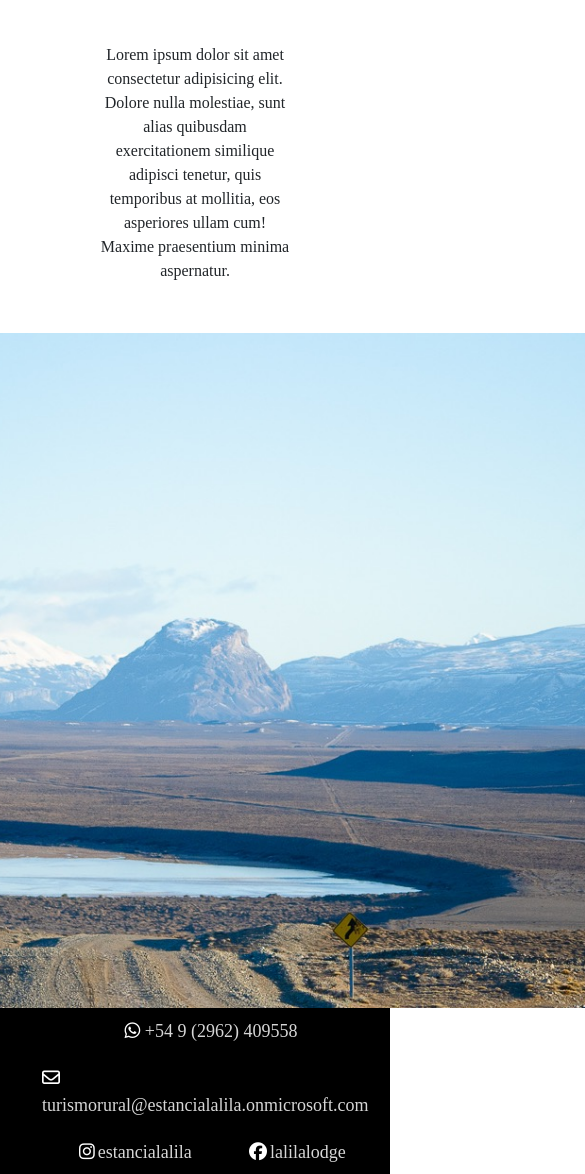
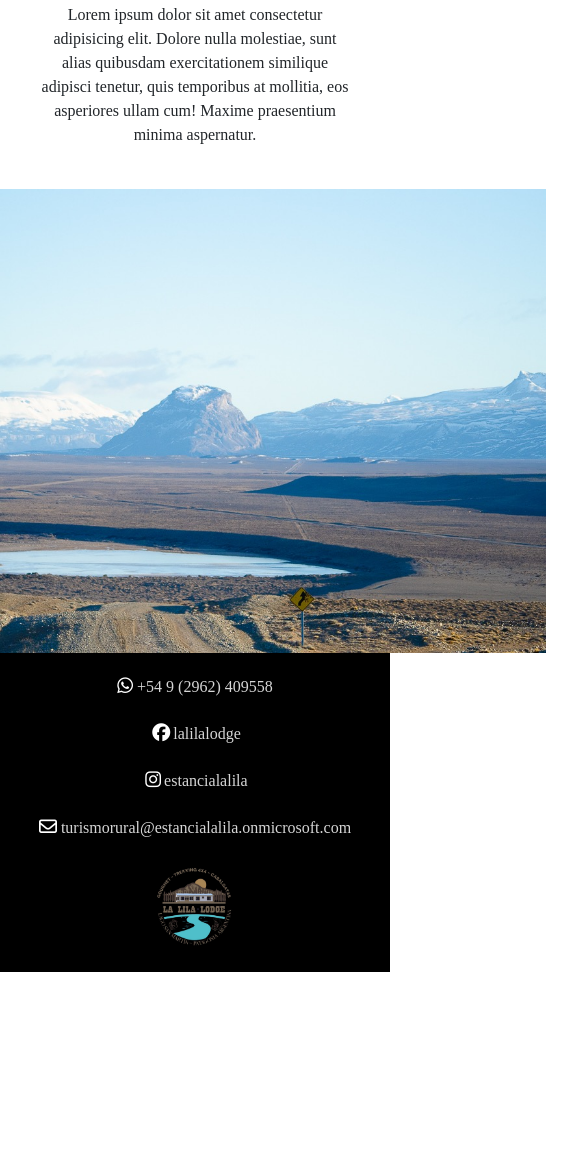
Before and after one commit to fedekahlke/lalila, a plain HTML site: page pages/ubicacion.html in a window 390 px wide. Shown: the part 826-2000 px from the top of the page, 585 px wide, since content can reach past the window. After the commit the page ends 1798 px from the top, so only its background shows below. Drawn offline with nearby package versions, Linux system fonts and the light colour scheme.

Commit message:
cambio footer responsive

```diff
--- a/estilos.css
+++ b/estilos.css
@@ -511,4 +511,38 @@ footer ul li{
         width: 100px;
     }
 
+
+    .footer{
+        display: flex;
+        flex-direction: column;
+        flex-wrap: wrap;
+        justify-content: center;
+        align-items: center;
+        padding: 10px;
+    }
+
+    .footer .footer-icon .footer-item{
+        font-size: 1rem;
+    }
+
 }
+
+@media screen and (max-width:550px){
+
+    .parrafo-actividades{
+        margin: 10px;
+        width: 85vw;
+    }
+
+    .parrafo-ubicacion{
+        margin: 10px;
+        width: 80vw;
+    }
+
+    .imagen-ubicacion{
+        margin-top: 2rem;
+        height: 55vh;
+    }
+
+
+}
--- a/pages/ubicacion.html
+++ b/pages/ubicacion.html
@@ -80,18 +80,22 @@
 
     <footer>
         <ul class="footer">
-            <li class="footer-icon"><i class="fa-brands fa-whatsapp" style="color: #ffffff;"></i><a class="footer-item" href="https://wa.me/1141988496"> +54 9 (2962) 409558</a>
-            </li>
-            <li class="footer-icon"><i class="fa-regular fa-envelope"></i><a class="footer-item" href="mailto: turismorural@estancialalila.onmicrosoft.com"> turismorural@estancialalila.onmicrosoft.com</a>
-            </li>
-            <li class="footer-icon"><i class="fa-brands fa-instagram icon" style="color: #ffffff;"></i><a class="footer-item" href="https://www.instagram.com/estancialalila/">estancialalila</a>
-            </li>
-            <li class="footer-icon">
-                <i class="fa-brands fa-facebook icon"></i><a class="footer-item" href="https://www.facebook.com/profile.php?id=100085677564327">lalilalodge</a>
-            </li>
-            <a href="../index.html"><img class="logo-footer" src="../img/Logo.jpg" alt=""></a>
+          <li class="footer-icon"><i class="fa-brands fa-whatsapp" style="color: #ffffff;"></i><a class="footer-item"
+              href="https://wa.me/1141988496"> +54 9 (2962) 409558</a>
+          </li>
+          <li class="footer-icon">
+            <i class="fa-brands fa-facebook icon"></i><a class="footer-item"
+              href="https://www.facebook.com/profile.php?id=100085677564327">lalilalodge</a>
+          </li>
+          <li class="footer-icon"><i class="fa-brands fa-instagram icon" style="color: #ffffff;"></i><a class="footer-item"
+              href="https://www.instagram.com/estancialalila/">estancialalila</a>
+          </li>
+          <li class="footer-icon"><i class="fa-regular fa-envelope"></i><a class="footer-item"
+            href="mailto: turismorural@estancialalila.onmicrosoft.com"> turismorural@estancialalila.onmicrosoft.com</a>
+          </li>
+          <a href="../index.html"><img class="logo-footer" src="../img/Logo.jpg" alt=""></a>
         </ul>
-    </footer>
+      </footer>
 
 
     <script src="https://cdn.jsdelivr.net/npm/bootstrap@5.3.0/dist/js/bootstrap.bundle.min.js" integrity="sha384-geWF76RCwLtnZ8qwWowPQNguL3RmwHVBC9FhGdlKrxdiJJigb/j/68SIy3Te4Bkz" crossorigin="anonymous"></script>
```
Also changed, not shown: index.html (+6 -6 lines), pages/actividades.html (+15 -11 lines), pages/contacto.html (+6 -7 lines), pages/mas-info.html (+15 -11 lines).
